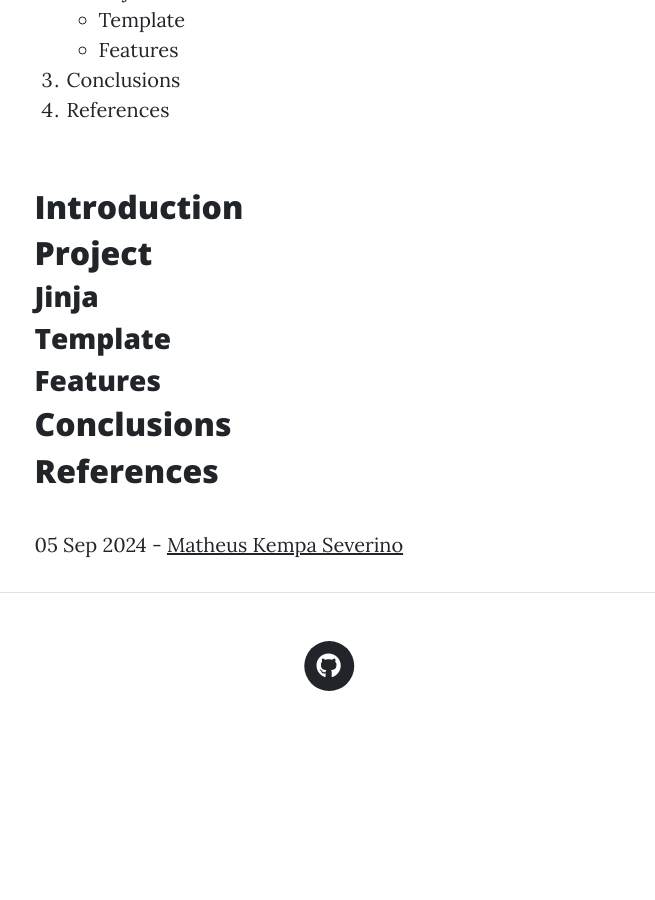
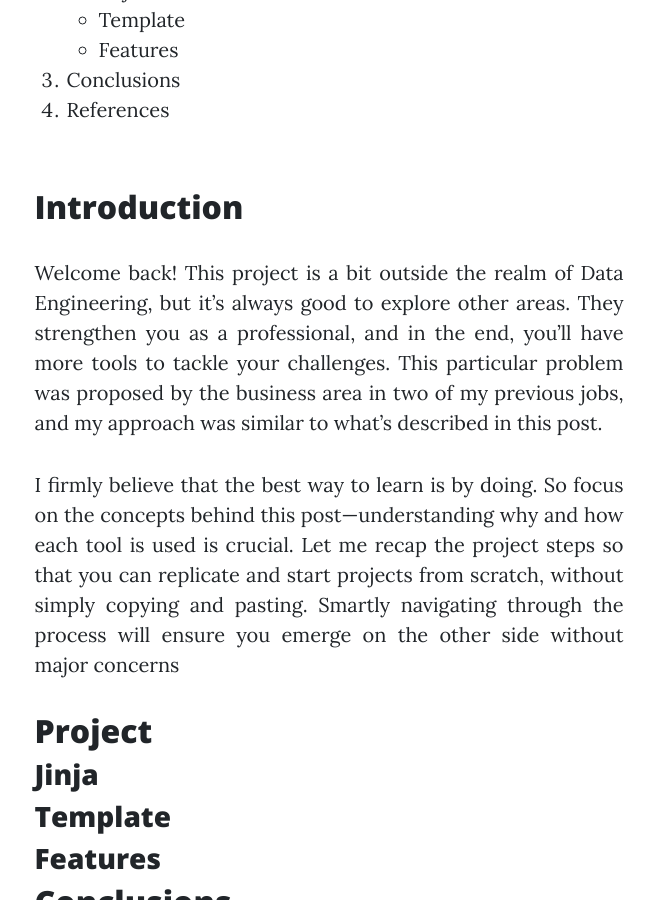
Before and after one commit to Matheuskempa/matheuskempa.github.io, a Jekyll site: the page built from _posts/2024-09-05-PDF Generator Engine.md, in a window 1280 px wide and 900 px high, scrolled down 838 px. Shown: the whole window, without its empty margins (311-966 px from the left). Built offline with Jekyll 4.4.1, drawn with Linux system fonts in a browser that asks for light colours; nearby versions of some CDN libraries; before the commit the page ends 1593 px from its top, so only the background shows below that.

Commit message:
(feat) introduction of post.

```diff
--- a/_posts/2024-09-05-PDF Generator Engine.md
+++ b/_posts/2024-09-05-PDF Generator Engine.md
@@ -23,6 +23,9 @@ language_tag: EN
 
 ## Introduction
 
+Welcome back! This project is a bit outside the realm of Data Engineering, but it’s always good to explore other areas. They strengthen you as a professional, and in the end, you’ll have more tools to tackle your challenges. This particular problem was proposed by the business area in two of my previous jobs, and my approach was similar to what’s described in this post.
+
+I firmly believe that the best way to learn is by doing. So focus on the concepts behind this post—understanding why and how each tool is used is crucial. Let me recap the project steps so that you can replicate and start projects from scratch, without simply copying and pasting. Smartly navigating through the process will ensure you emerge on the other side without major concerns
 
 ## Project
 
```
